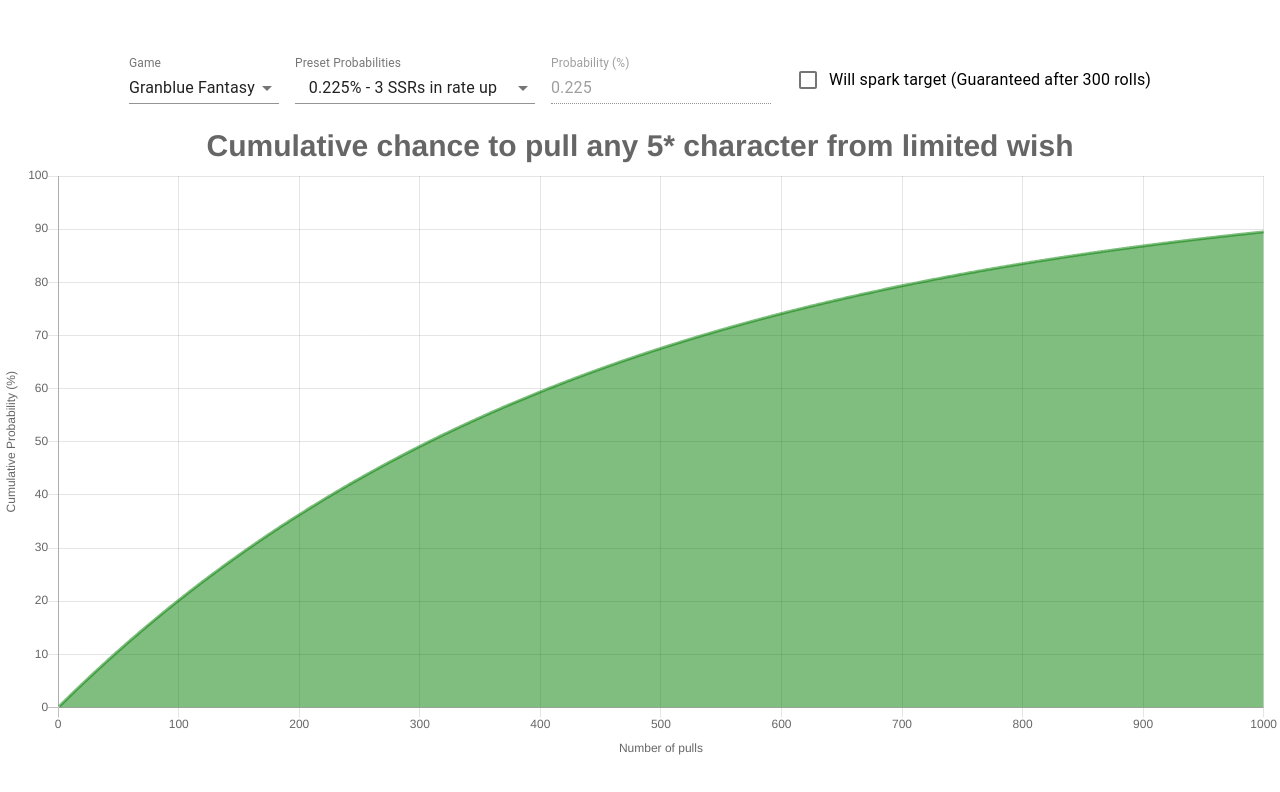
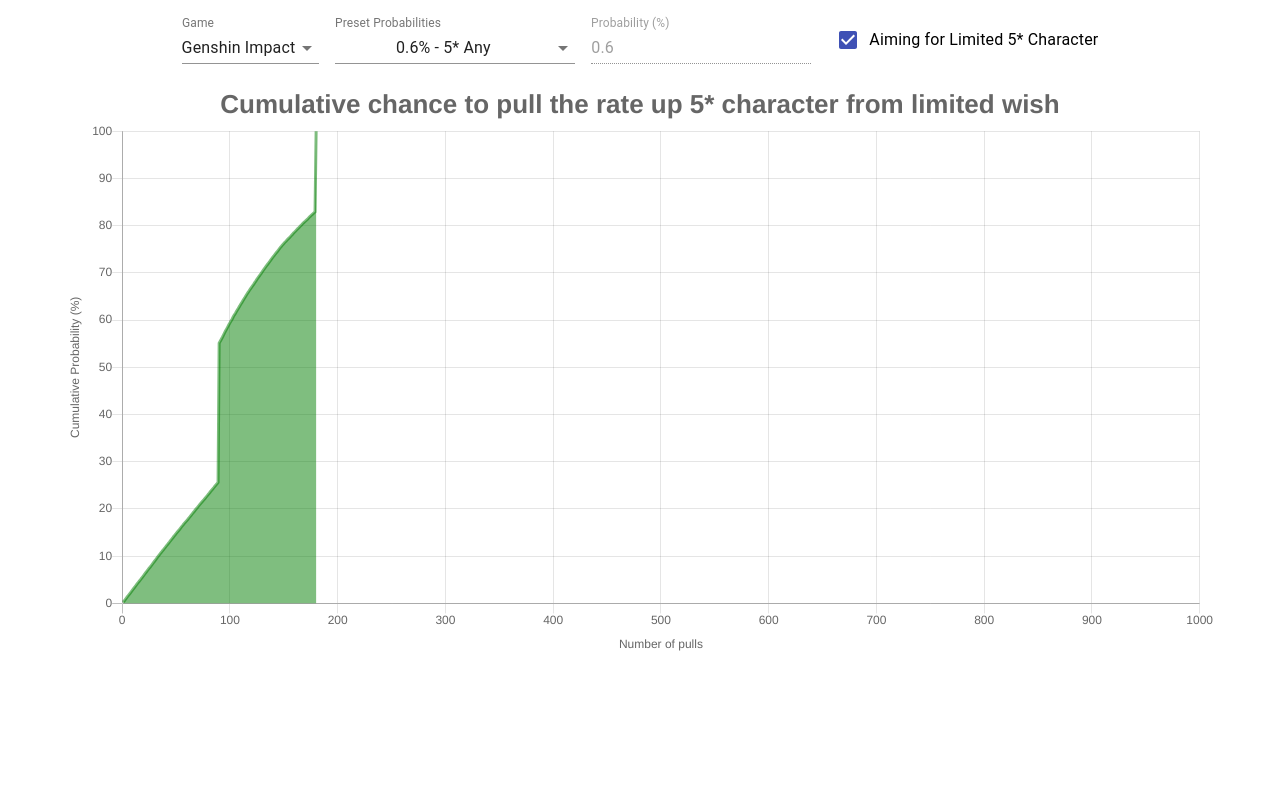
Before and after one commit to DatKami/gacha-roll-analyzer, a React (Create React App) app: page / in a window 1280 px wide. Shown: the top 792 px of the page. Built offline with nearby package versions, Linux system fonts and the light colour scheme.

Commit message:
update chart title based on presets, fix X axis at 1000

```diff
--- a/src/App.js
+++ b/src/App.js
@@ -33,57 +33,77 @@ const MODES = {
           selectEmpty: {
               marginTop: theme.spacing(2),
           },
+          graphBox: {
+              width: '90vw',
+              height: '100vh'
+          }
       })),
       DEFAULT_PROBABILITIES = {
           GRANBLUE: [
               {
-                  name: '0.225% - 3 SSRs in rate up',
-                  value: 0.225
+                  name: '0.225% - 1 of 3 SSRs in rate up',
+                  value: 0.225,
+                  chartTitle: 'Cumulative chance to pull a focused SSR at 0.225% rate'
               },
               {
                   name: '0.45% - 2 SSRs in rate up',
-                  value: 0.45
+                  value: 0.45,
+                  chartTitle: 'Cumulative chance to pull a focused SSR at 0.45% rate'
               },
               {
                   name: '0.7% - 1 SSR in rate up',
-                  value: 0.7
+                  value: 0.7,
+                  chartTitle: 'Cumulative chance to pull a focused SSR at 0.7% rate'
               },
               {
                   name: '3% - Any SSR',
-                  value: 3
+                  value: 3,
+                  chartTitle: 'Cumulative chance to pull any SSR at 3% rate'
               },
               {
                   name: 'Custom',
-                  value: undefined
+                  value: undefined,
+                  chartTitle: 'Cumulative chance at a custom rate'
               }
           ],
           FGO: [
               {
                   name: '0.7% - 5* Servant Rate Up',
-                  value: 0.7
+                  value: 0.7,
+                  chartTitle: 'Cumulative chance to pull a focused 5* servant at 0.7% rate'
               },
               {
                   name: '1% - Any 5* Servant',
-                  value: 1
+                  value: 1,
+                  chartTitle: 'Cumulative chance to pull any 5* servant at 1% rate'
               },
               {
                   name: 'Custom',
-                  value: undefined
+                  value: undefined,
+                  chartTitle: 'Cumulative chance at a custom rate'
               }
           ],
           GENSHIN: [
               {
                   name: '0.6% - 5* Any',
-                  value: 0.6
+                  value: 0.6,
+                  chartTitle: {
+                      false: 'Cumulative chance to pull any 5* character from limited wish',
+                      true: 'Cumulative chance to pull the rate up 5* character from limited wish'
+                  }
               },
               {
                   name: 'Custom',
-                  value: undefined
+                  value: undefined,
+                  chartTitle: {
+                    false: 'Cumulative chance at a custom rate',
+                    true: 'Cumulative chance to pull the rate up 5* character at a custom rate'
+                }
               }
           ]
       }
 
-function chartDataTransform(probability, pityLimit, isGenshinLimitedCharacter, mode) {
+function chartDataTransform(probability, pityLimit, isGenshinLimitedCharacter, mode, chartTitle) {
   let dataTransform = DATA_TRANSFORMS[mode],
       properties = {probability}
 
@@ -108,8 +128,8 @@ function chartDataTransform(probability, pityLimit, isGenshinLimitedCharacter, m
     options: {
       title: {
         display: true,
-        text: 'Cumulative chance to pull any 5* character from limited wish',
-        fontSize: 30
+        text: chartTitle,
+        fontSize: 26
       },
       legend: {
         display: false
@@ -121,6 +141,10 @@ function chartDataTransform(probability, pityLimit, isGenshinLimitedCharacter, m
           scaleLabel: {
             display: true,
             labelString: 'Number of pulls',
+          },
+          ticks: {
+            beginAtZero: true,
+            suggestedMax: 1000
           }
         }],
         yAxes: [{
@@ -140,20 +164,34 @@ function chartDataTransform(probability, pityLimit, isGenshinLimitedCharacter, m
 
 function App() {
   const classes = useStyles();
-  const [mode, setMode] = useState(MODES.GRANBLUE)
+  const [mode, setMode] = useState(MODES.GENSHIN)
   const [probability, setProbability] = useState(DEFAULT_PROBABILITIES[mode][0].value)
   const [presetProbabilityIndex, setPresetProbabilityIndex] = useState(0)
   const [probabilityInputEnabled, setProbabilityInputEnabled] = useState(false)
   const [pityLimit, setPityLimit] = useState(false)
-  const [isGenshinLimitedCharacter, setIsGenshinLimitedCharacter] = useState(false)
+  const [isGenshinLimitedCharacter, setIsGenshinLimitedCharacter] = useState(true)
+  const getChartTitle = (mode, index, isGenshinLimitedCharacter) => {
+      let chartTitle = DEFAULT_PROBABILITIES[mode][index].chartTitle
+
+      if (mode === MODES.GENSHIN) {
+          chartTitle = chartTitle[isGenshinLimitedCharacter]
+      }
+
+      return chartTitle
+  }
+  const [chartTitle, setChartTitle] = useState(getChartTitle(mode, presetProbabilityIndex, isGenshinLimitedCharacter))
   const setToDefaultProbability = (mode, index) => {
-      const probability = DEFAULT_PROBABILITIES[mode][index].value
+      const presetProbability = DEFAULT_PROBABILITIES[mode][index],
+            probability = presetProbability.value
+
       if (probability === undefined) {
           setProbabilityInputEnabled(true)
       } else {
           setProbability(probability)
           setProbabilityInputEnabled(false)
       }
+
+      setChartTitle(getChartTitle(mode, index, isGenshinLimitedCharacter))
   }
   const preSetProbability = index => {
       setPresetProbabilityIndex(index)
@@ -176,6 +214,13 @@ function App() {
           setPresetProbabilityIndex(index)
           setToDefaultProbability(mode, index) // custom index
       }
+  }
+  const preSetIsGenshinLimitedCharacter = isGenshinLimitedCharacter => {
+      setIsGenshinLimitedCharacter(isGenshinLimitedCharacter)
+      let chartTitleObject = DEFAULT_PROBABILITIES[mode][presetProbabilityIndex].chartTitle,
+          chartTitle = chartTitleObject[isGenshinLimitedCharacter]
+
+      setChartTitle(chartTitle)
   }
 
   return (
@@ -220,16 +265,19 @@ function App() {
             {mode === MODES.GENSHIN &&
                 <FormControlLabel className={classes.formControl}
                     control={
-                        <Checkbox id="isGenshinLimitedCharacter" checked={isGenshinLimitedCharacter} onChange={e => setIsGenshinLimitedCharacter(e.target.checked) } color="primary"/>
+                        <Checkbox id="isGenshinLimitedCharacter" checked={isGenshinLimitedCharacter} onChange={e => preSetIsGenshinLimitedCharacter(e.target.checked) } color="primary"/>
                     }
                     label="Aiming for Limited 5* Character"
                 />
             }
 
         </FormGroup>
+        <div className={classes.graphBox}>
             <Line
-          {...chartDataTransform(probability / 100, pityLimit, isGenshinLimitedCharacter, mode)}
+                {...chartDataTransform(probability / 100, pityLimit, isGenshinLimitedCharacter, mode, chartTitle)}
             />
+        </div>
+
       </header>
     </div>
   )
```
Lines whose indentation alone changed are shown as unchanged.
